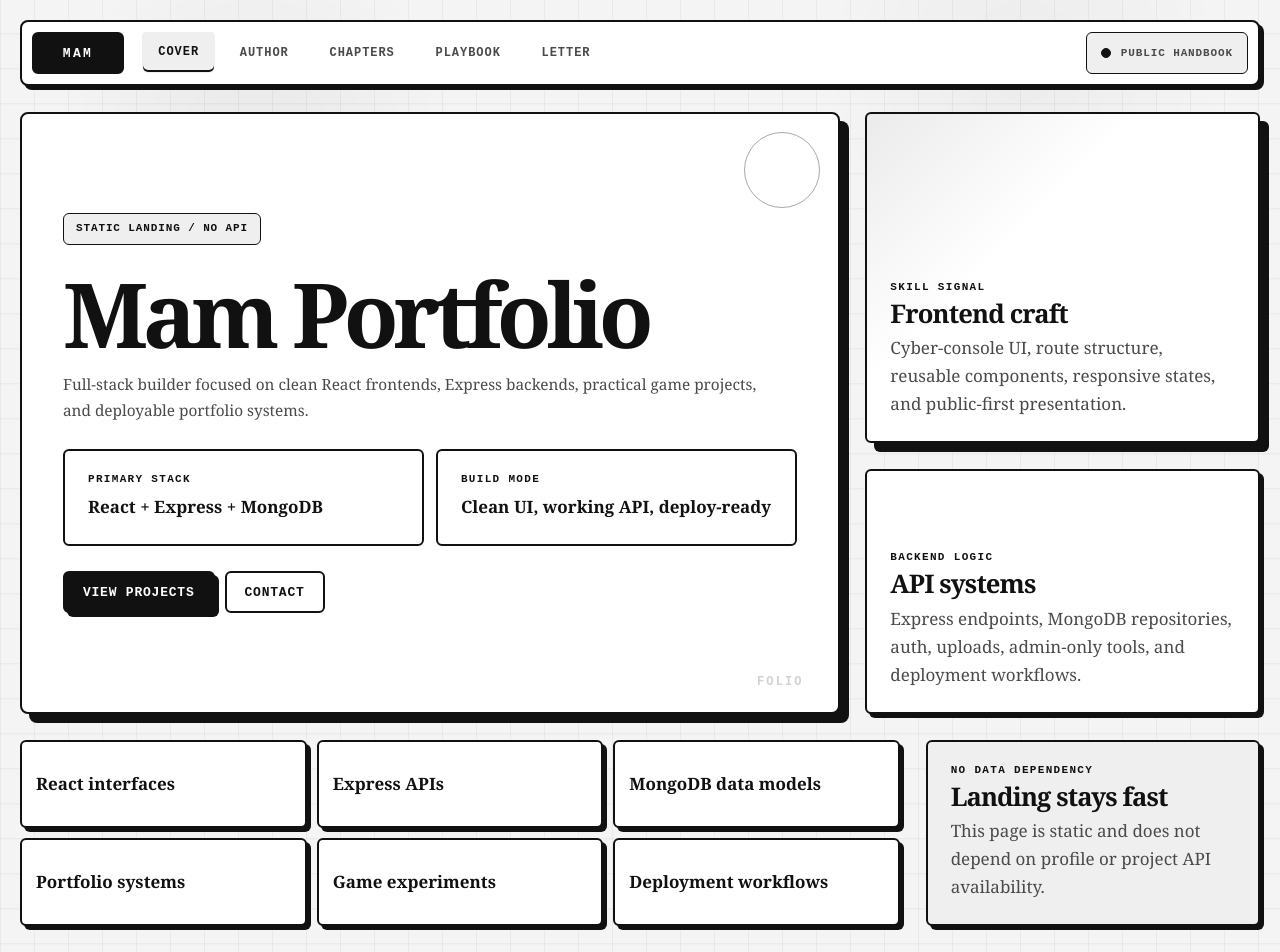
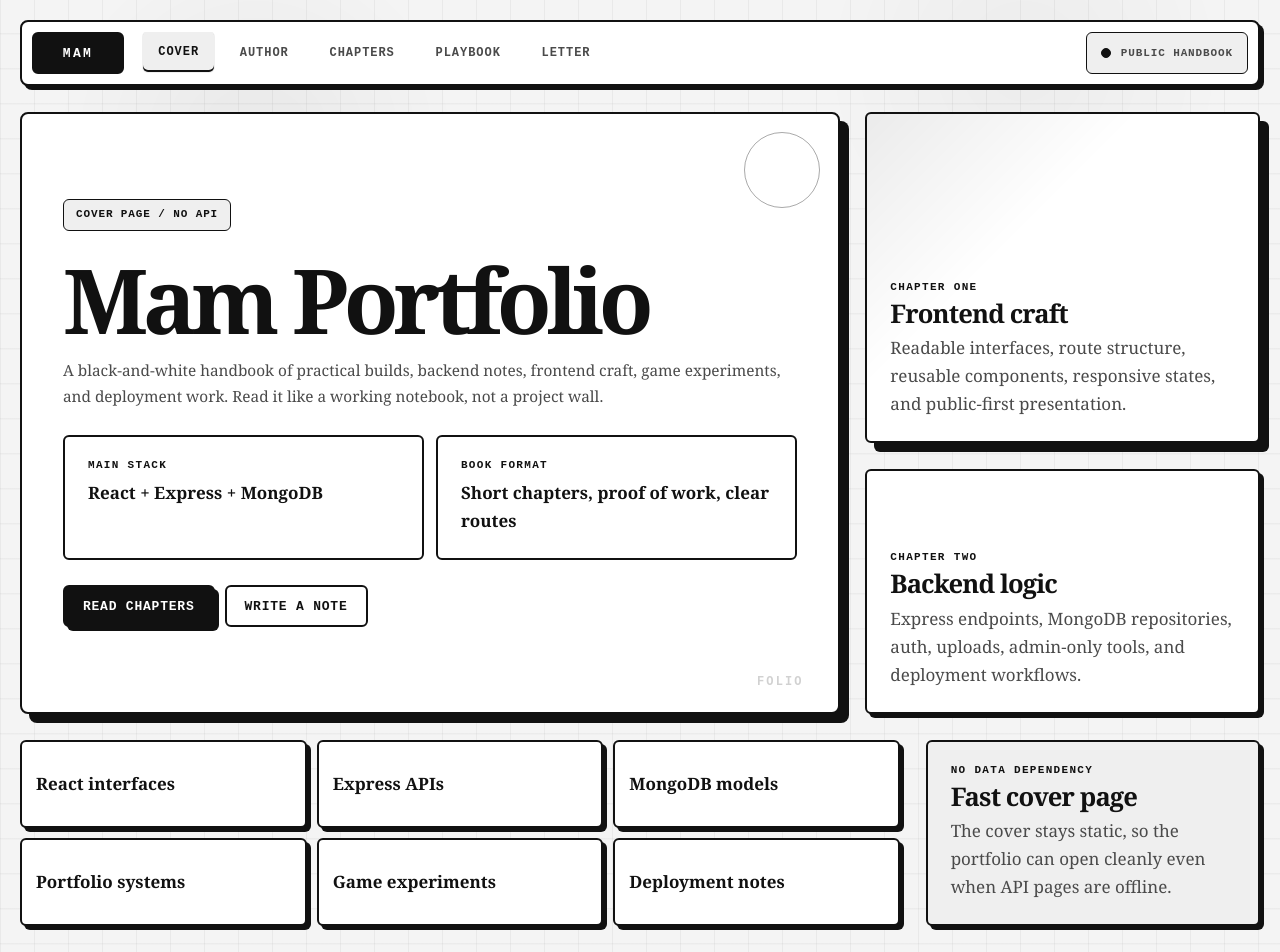
Before and after one commit to Mamduh5/mam-portfolio, a React (Vite) app: page / in a window 1280 px wide. Shown: the top 952 px of the page. Built offline with nearby package versions, Linux system fonts and the light colour scheme.

Commit message:
Rewrite landing copy as portfolio handbook

```diff
--- a/src/pages/Home.jsx
+++ b/src/pages/Home.jsx
@@ -4,10 +4,10 @@ import CommandHero from "../components/CommandHero"
 const skills = [
   "React interfaces",
   "Express APIs",
-  "MongoDB data models",
+  "MongoDB models",
   "Portfolio systems",
   "Game experiments",
-  "Deployment workflows"
+  "Deployment notes"
 ]
 
 function Home() {
@@ -15,37 +15,37 @@ function Home() {
     <div className="landing-page">
       <section className="landing-hero-grid">
         <CommandHero
-          eyebrow={<span className="static-chip">Static landing / no API</span>}
+          eyebrow={<span className="static-chip">Cover page / no API</span>}
           title="Mam Portfolio"
-          description="Full-stack builder focused on clean React frontends, Express backends, practical game projects, and deployable portfolio systems."
+          description="A black-and-white handbook of practical builds, backend notes, frontend craft, game experiments, and deployment work. Read it like a working notebook, not a project wall."
           actions={(
             <>
-              <Link className="button button--primary" to="/projects">View Projects</Link>
-              <Link className="button button--secondary" to="/contact">Contact</Link>
+              <Link className="button button--primary" to="/projects">Read Chapters</Link>
+              <Link className="button button--secondary" to="/contact">Write a Note</Link>
             </>
           )}
         >
           <div className="landing-summary">
             <div>
-              <span>Primary stack</span>
+              <span>Main stack</span>
               <strong>React + Express + MongoDB</strong>
             </div>
             <div>
-              <span>Build mode</span>
-              <strong>Clean UI, working API, deploy-ready</strong>
+              <span>Book format</span>
+              <strong>Short chapters, proof of work, clear routes</strong>
             </div>
           </div>
         </CommandHero>
 
         <aside className="landing-status-stack" aria-label="Portfolio capability summary">
           <article className="landing-side-card landing-side-card--feature">
-            <span className="card-kicker">Skill signal</span>
+            <span className="card-kicker">Chapter one</span>
             <h2>Frontend craft</h2>
-            <p>Cyber-console UI, route structure, reusable components, responsive states, and public-first presentation.</p>
+            <p>Readable interfaces, route structure, reusable components, responsive states, and public-first presentation.</p>
           </article>
           <article className="landing-side-card">
-            <span className="card-kicker">Backend logic</span>
-            <h2>API systems</h2>
+            <span className="card-kicker">Chapter two</span>
+            <h2>Backend logic</h2>
             <p>Express endpoints, MongoDB repositories, auth, uploads, admin-only tools, and deployment workflows.</p>
           </article>
         </aside>
@@ -60,8 +60,8 @@ function Home() {
 
         <article className="landing-side-card landing-side-card--quiet">
           <span className="card-kicker">No data dependency</span>
-          <h2>Landing stays fast</h2>
-          <p>This page is static and does not depend on profile or project API availability.</p>
+          <h2>Fast cover page</h2>
+          <p>The cover stays static, so the portfolio can open cleanly even when API pages are offline.</p>
         </article>
       </section>
     </div>
```
